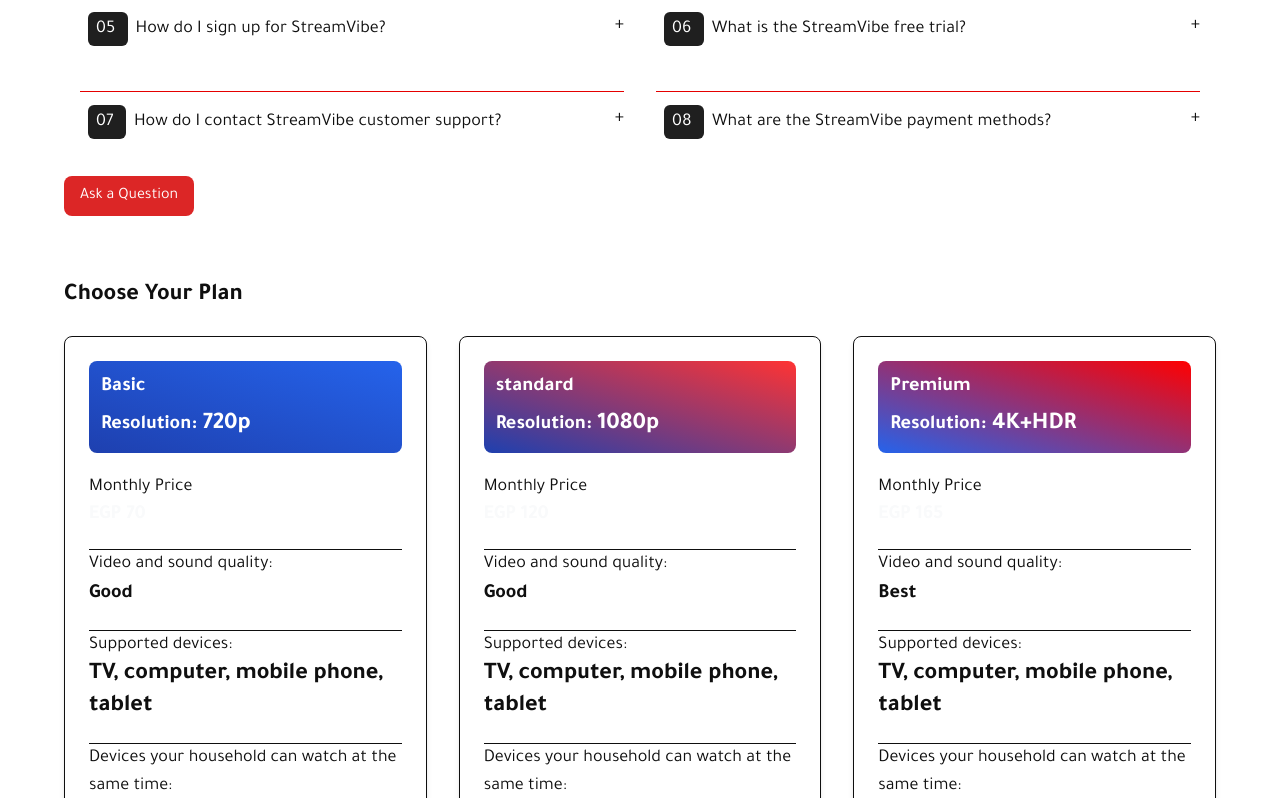
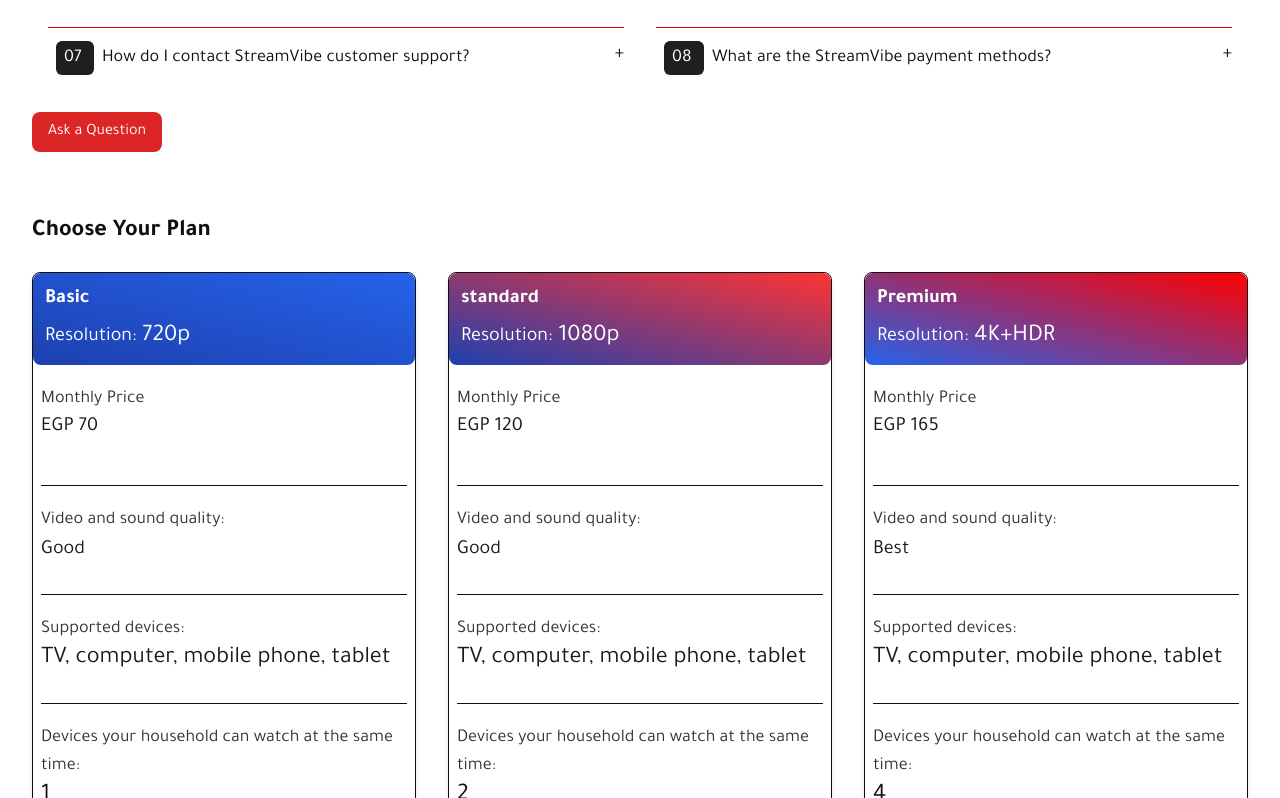
Before and after one commit to hassanelmoselhy/film, a Next.js app: page /en in a window 1280 px wide. Shown: the part 2002-2800 px from the top of the page. Built offline with nearby package versions, Linux system fonts and the light colour scheme; no server answers.

Commit message:
edit the home page

```diff
--- a/components/BgHome.tsx
+++ b/components/BgHome.tsx
@@ -70,7 +70,7 @@
       <div className="absolute inset-0 bg-gradient-to-t dark:from-black-8 from-white dark:via-transparent via-transparent dark:to-black-8 to-white bg-opacity-30 "></div>
 
       {/* Content on Top */}
-      <div className="relative z-10 flex items-center justify-center h-full text-white text-7xl font-bold px-4 text-center">
+      <div className="relative z-10 flex items-center justify-center h-full  text-7xl font-bold px-4 text-center text-black-6 dark:text-white">
         {t('title')}
       </div>
     </div>
--- a/components/Home.tsx
+++ b/components/Home.tsx
@@ -27,40 +27,41 @@
 function PlanCard({ style, name, price, resolution, devices, downloads, spatialAudio }: PlanCardProps) {
   const t = useTranslations('HomePage');
   return (
-    <div className="bg-transparent border-black-6   border  dark:bg-black-10 rounded-lg p-6 shadow-md">
+    <div className="bg-transparent border-black-6   border  dark:bg-black-10 rounded-lg   shadow-md  ">
 
       <div className={` ${style} bg-red-50 rounded-lg p-3 `}> <h3 className="text-xl font-bold mb-2 text-white">{name}</h3>
-        <span className="font-bold text-xl text-white">{t("resolution")}</span> <span className=' text-white font-bold'>{resolution}</span>
+        <span className="text-white text-xl  ">{t("resolution")}</span> <span className='text-white'>{resolution}</span>
       </div>
-      <ul className="list-none">
-        <li className="mt-5 mb-2">
-          <h1 className='text-lg'>{t("monthly_price")}</h1>
-          <p className="text-xl text-gray-50 mb-4 font-bold">EGP {price}</p>
+
+      <ul className="list-none flex flex-col justify-evenly px-2  ">
+        <li className=" py-5 mb-2">
+          <h1 className='text-lg text-black-20 dark:text-gray-70'>{t("monthly_price")}</h1>
+          <p className="text-xl  mb-4 text-black-10 dark:text-white">EGP {price}</p>
         </li>
 
-        <li className="mt-5 mb-2 border-t border-black-6 dark:border-white">
-          <div className="text-lg ">{t("video_sound_quality")} </div>{' '}
-          <span className='text-xl font-bold'>{name === 'Premium' ? 'Best' : name === 'Standard' ? 'Great' : 'Good'}</span>
+        <li className=" py-5 mb-2 border-t border-black-6 dark:border-white">
+          <div className="text-lg text-black-20 dark:text-gray-70 ">{t("video_sound_quality")} </div>{' '}
+          <span className='text-xl text-black-10 dark:text-white'>{name === 'Premium' ? 'Best' : name === 'Standard' ? 'Great' : 'Good'}</span>
         </li>
 
-        <li className="mt-5 mb-2 border-t border-black-6 dark:border-white">
-          <div className="text-lg">{t("supported_devices")}</div>
-          <span className='font-bold'> {t("devices_list")}</span>
+        <li className=" py-5 mb-2 border-t border-black-6 dark:border-white">
+          <div className="text-lg text-black-20 dark:text-gray-70">{t("supported_devices")}</div>
+          <span className='text-black-10 dark:text-white'> {t("devices_list")}</span>
         </li>
 
-        <li className="mt-5 mb-2 border-t border-black-6 dark:border-white">
-          <div className="text-lg">{t("simultaneous_streams")}</div>
+        <li className=" py-5 mb-2 border-t border-black-6 dark:border-white">
+          <div className="text-lg text-black-20 dark:text-gray-70">{t("simultaneous_streams")}</div>
           <div>{devices}</div>
         </li>
 
-        <li className='mt-5 border-t border-white'>
-          <div className=" "> {t("download_devices")}</div>
-          <span className='font-bold'>{downloads}</span>
+        <li className=' py-5  border-t border-black-6 dark:border-white'>
+          <div className=" text-black-20 dark:text-gray-70 "> {t("download_devices")}</div>
+          <span className='text-black-10 dark:text-white'>{downloads}</span>
         </li>
         {spatialAudio && (
-          <li className='mt-5 border-t border-white'>
-            <div className=" ">{t("spatial_audio")}</div>
-            <span className='font-bold'>6</span>
+          <li className=' py-5  border-t border-black-6 dark:border-white'>
+            <div className="  text-black-20 dark:text-gray-70 ">{t("spatial_audio")}</div>
+            <span className='text-black-10 dark:text-white'>6</span>
           </li>
         )}
       </ul>
@@ -160,7 +161,7 @@
           {/* apps  */}
           <div className="grid lg:grid-cols-3 sm:grid-cols-2 grid-cols-1 gap-5 text-white">
             {deviceData.map((device, index) => (
-              <div key={index} className='w-full p-9 rounded-lg h-50 bg-gradient-to-tr from-red-50 to-gray-60 dark:to-black-6 flex flex-col justify-evenly'>
+              <div key={index} className='w-full p-9 rounded-lg h-50 bg-gradient-to-tr from-60%  from-black-6 via-black-6 to-red-900 flex flex-col justify-evenly'>
                 <div className='flex items-center gap-2'>
                   <div className='text-red-45 p-2 bg-gray-900 rounded-lg' style={{ fontSize: '35px' }}>
                     {device.icon}
@@ -174,12 +175,11 @@
         </div>
 
         {/* questions */}
-        <div className="p-8  mt-10">
+        <div className="py-8  mt-10">
           <h2 className="text-3xl font-semibold mb-4"> {t("Q-H1")}</h2>
           <p className="text-gray-400  mb-6">{t("Q-P")}</p>
-          <div className="space-y-4 flex flex-wrap w-full">
+          <div className=" flex flex-wrap w-full ">
             {faqs.map((faq, index) => (
-
               <div key={index} className=" text-lg rounded-lg p-4 w-full  md:w-2/4 ">
                 <button
                   className=" border-t border-red-45 pt-2 w-full flex justify-between items-center text-left   font-medium"
@@ -206,7 +206,7 @@
 
 
         {/* plans  */}
-        <div className="  p-8">
+        <div className="  py-8">
           <h2 className=" text-2xl font-bold mb-6">Choose Your Plan</h2>
           <div className="grid grid-cols-1 md:grid-cols-2 lg:grid-cols-3 gap-8 text-2xl">
             {plans.map((plan) => (
```
